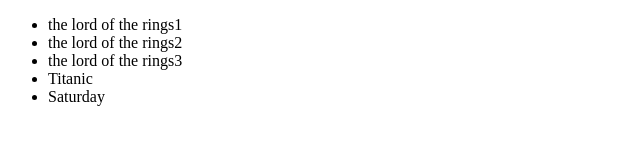
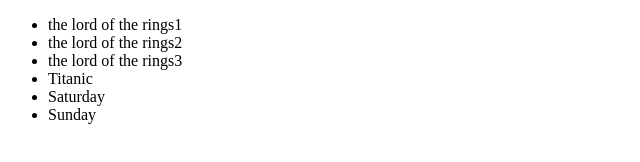
Before and after one commit to Anna1803/my-first-github-repo, a plain HTML site: page index.html in a window 1280 px wide. Shown: the full height of the page, 0-640 px from the left. Drawn offline with Linux system fonts and the light colour scheme.

Commit message:
Add a new list item

```diff
--- a/index.html
+++ b/index.html
@@ -12,6 +12,7 @@
         <li>the lord of the rings3</li>
         <li>Titanic</li>
         <li>Saturday</li>
+        <li>Sunday</li>
     </ul>
 </body>
 </html>
```
